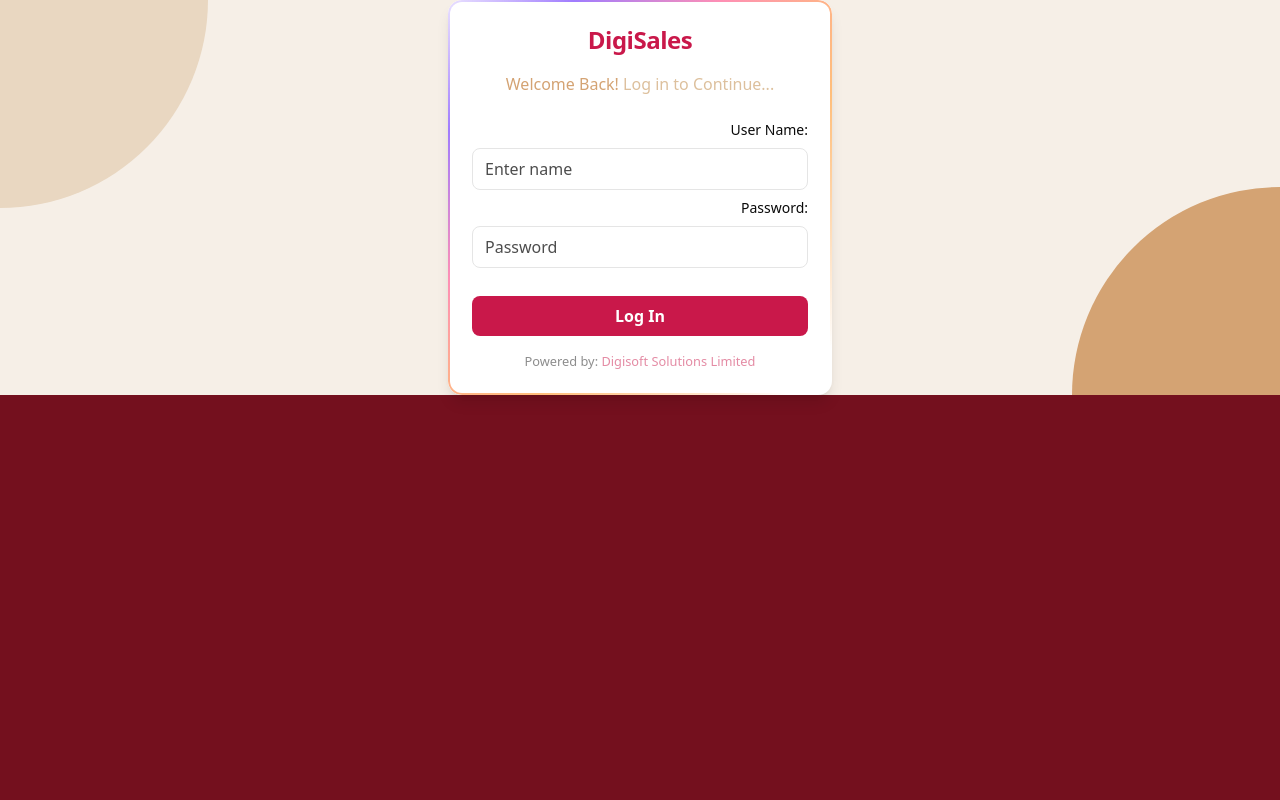
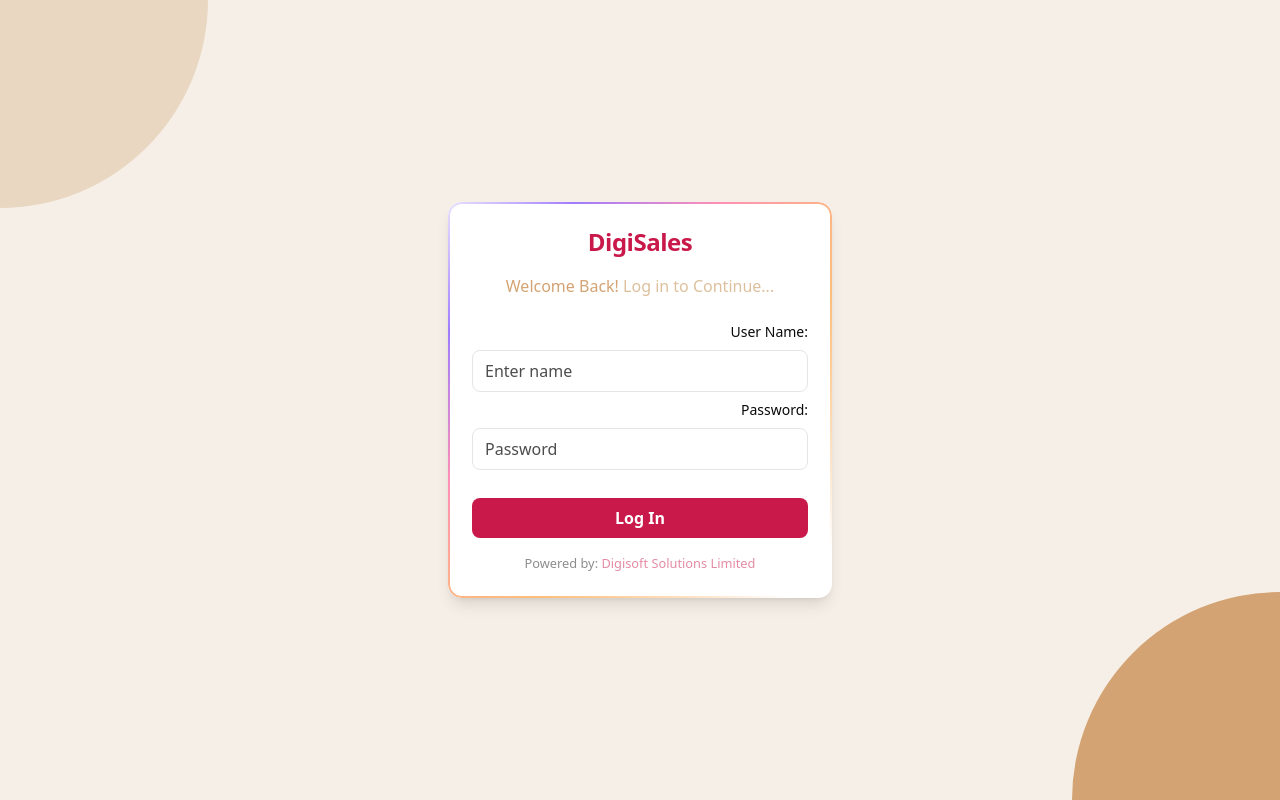
Before and after one commit to Solvitwithus/restaurant, a Next.js app: page / in a window 1280 px wide. Built offline with nearby package versions, Linux system fonts and the light colour scheme.

Commit message:
fixing the login page to take whole height

```diff
--- a/app/components/dasrestaurosch/loginpage.tsx
+++ b/app/components/dasrestaurosch/loginpage.tsx
@@ -101,7 +101,7 @@
   };
 
   return (
-    <div className="relative flex items-center justify-center min-h-full bg-[#F6EFE7]">
+    <div className="relative flex items-center justify-center min-h-screen bg-[#F6EFE7]">
       <span className="bg-[#E9D7C1] rounded-br-full h-52 w-52 absolute top-0 left-0"></span>
       <span className="bg-[#D4A373] rounded-tl-full h-52 w-52 absolute bottom-0 right-0"></span>
 
--- a/app/layout.tsx
+++ b/app/layout.tsx
@@ -54,7 +54,7 @@
 
       <body
         className={`${geistSans.variable} ${geistMono.variable} antialiased
-        bg-[#74101e] min-h-screen overflow-x-hidden`}
+        bg-[#F6EFE7] min-h-screen overflow-x-hidden`}
       >
         <Toaster />
         {children}
```
